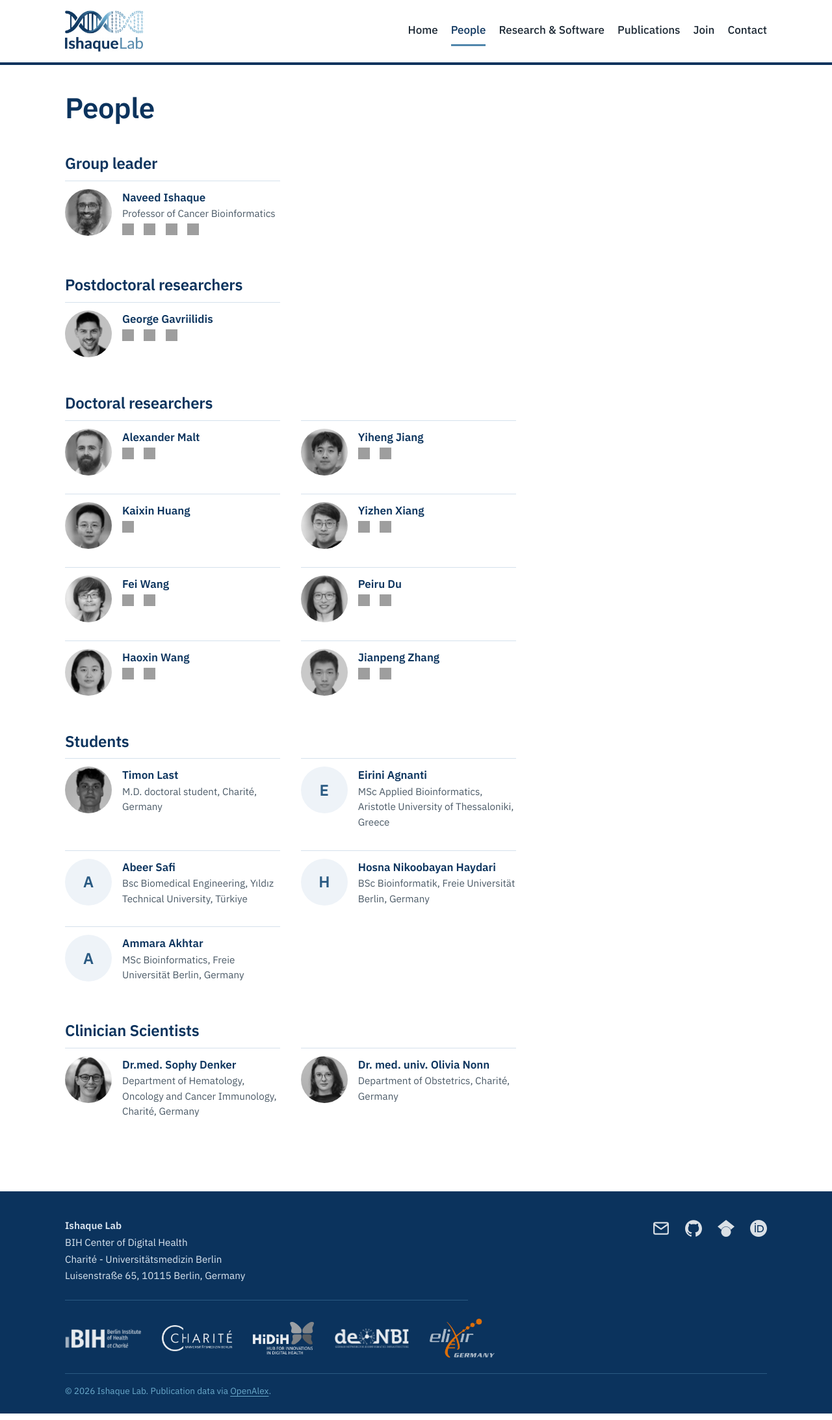
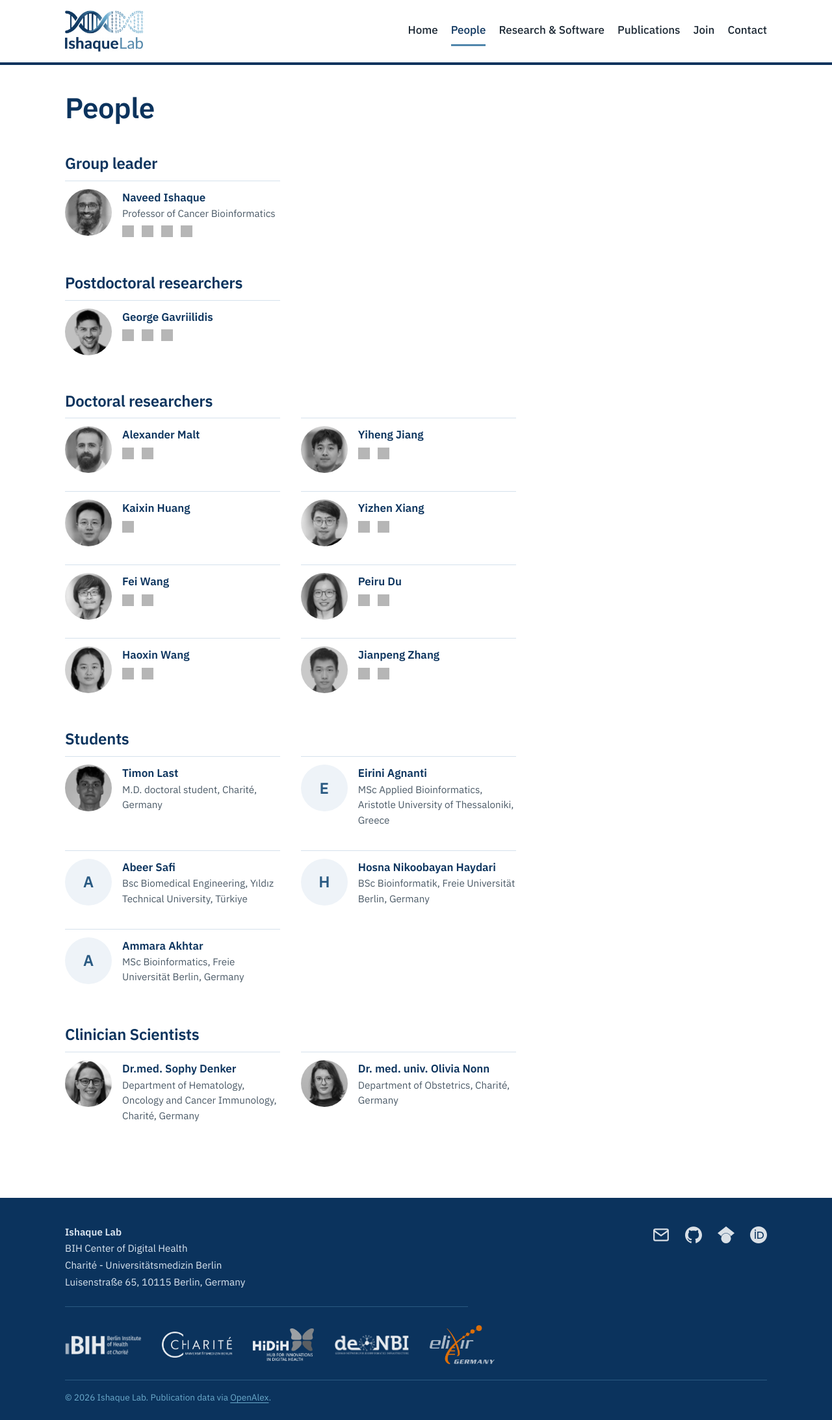
Before and after one commit to IshaqueLab/IshaqueLab.github.io, a Jekyll site: the page built from people.md, in a window 1280 px wide. Shown: the whole page at 65% size. Built offline with Jekyll 4.4.1, drawn with Linux system fonts in a browser that asks for light colours; grey boxes are pictures that could not be loaded.

Commit message:
Change person-links style to use flex layout

```diff
--- a/assets/css/main.css
+++ b/assets/css/main.css
@@ -99,8 +99,10 @@ td:first-child { font-weight: 600; white-space: nowrap; }
 .person-initial { display: grid; place-items: center; background: var(--wash); color: var(--mid); font-weight: 600; font-size: 1.5rem; }
 .person-name { display: block; font-weight: 600; color: var(--navy); }
 .person-title { display: block; color: var(--ink-2); font-size: .95rem; }
-.person-links { display: block; font-size: .9rem; margin-top: .2rem; }
-.person-links a { margin-right: .75rem; }
+.person-links { display: flex; gap: .75rem; margin-top: .4rem; }
+.person-links a { display: block; line-height: 0; opacity: .75; }
+.person-links a:hover, .person-links a:focus-visible { opacity: 1; }
+.person-links img { width: 18px; height: 18px; display: block; }
 
 /* Contact */
 .contact-grid { display: grid; grid-template-columns: repeat(auto-fit, minmax(280px, 1fr)); gap: 2rem; }
```
